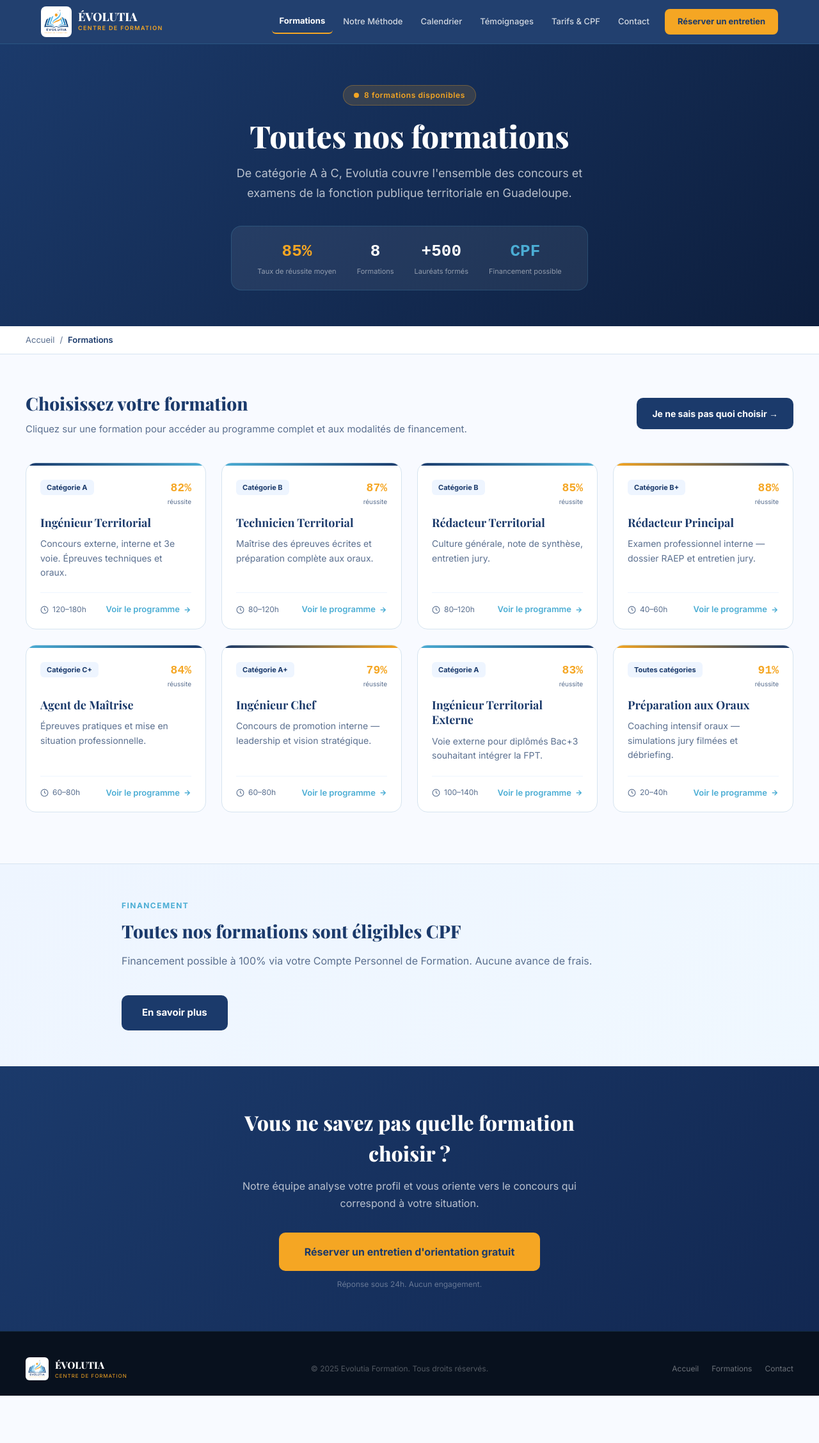
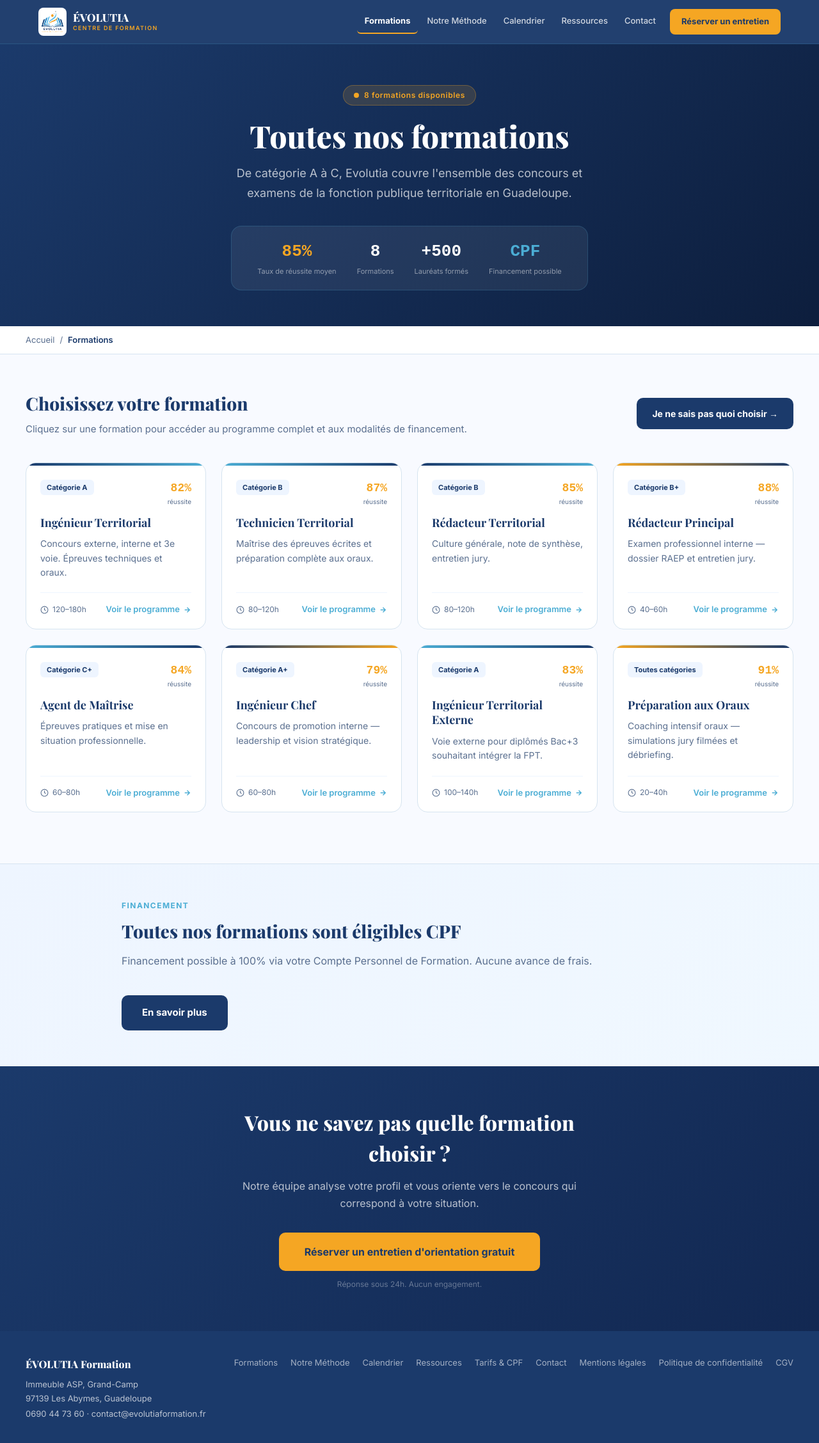
Before and after one commit to jmd971/evolutia, a Next.js app: page /formations in a window 1280 px wide. Shown: the top 2256 px of the page at 64% size. Before the commit the page ends 2182 px from the top, so only its background shows below. Built offline with nearby package versions, Linux system fonts and the light colour scheme.

Commit message:
feat: use shared NavBar/Footer in app/formations/page.tsx

```diff
--- a/app/formations/page.tsx
+++ b/app/formations/page.tsx
@@ -2,6 +2,8 @@
 
 import Image from "next/image";
 import Link from "next/link";
+import NavBar from "../components/NavBar"
+import Footer from "../components/Footer"
 
 const FORMATIONS = [
   {
@@ -91,32 +93,7 @@ export default function FormationsPage() {
     <div style={{ fontFamily: "'Inter', system-ui, sans-serif", color: "#1a2740", background: "#F8FAFF" }}>
 
       {/* Navbar */}
-      <header style={{ position: "sticky", top: 0, zIndex: 50, background: "rgba(27,58,107,0.97)", backdropFilter: "blur(12px)", borderBottom: "1px solid rgba(75,173,212,0.2)" }}>
-        <div style={{ maxWidth: 1200, margin: "0 auto", padding: "0 24px", display: "flex", alignItems: "center", justifyContent: "space-between", height: 68 }}>
-          <Link href="/" style={{ display: "flex", alignItems: "center", gap: 10, textDecoration: "none" }}>
-            <Image src="/logo-evolutia.png" alt="Évolutia Formation" width={48} height={48} style={{ borderRadius: 8, background: "white", padding: 2 }} priority />
-            <div>
-              <div style={{ fontFamily: "'Playfair Display', serif", fontWeight: 800, fontSize: 18, color: "white", lineHeight: 1.1 }}>ÉVOLUTIA</div>
-              <div style={{ fontSize: 9, color: "#F5A623", letterSpacing: "0.15em", fontWeight: 600, textTransform: "uppercase" }}>Centre de Formation</div>
-            </div>
-          </Link>
-          <nav style={{ display: "flex", gap: 4, alignItems: "center" }}>
-            {([
-              ["Formations", "/formations"],
-              ["Notre Méthode", "/notre-methode"],
-              ["Calendrier", "/calendrier-concours-guadeloupe"],
-              ["Témoignages", "/temoignages-laureats"],
-              ["Tarifs & CPF", "/financement-tarifs"],
-              ["Contact", "/contact"],
-            ] as [string, string][]).map(([label, href]) => (
-              <Link key={href} href={href} style={{ color: href === "/formations" ? "white" : "rgba(255,255,255,0.8)", textDecoration: "none", fontSize: 13, fontWeight: href === "/formations" ? 700 : 500, padding: "8px 12px", borderRadius: 6, borderBottom: href === "/formations" ? "2px solid #F5A623" : "none" }}>{label}</Link>
-            ))}
-            <Link href="/#contact" style={{ marginLeft: 8, background: "#F5A623", color: "#1B3A6B", fontWeight: 700, fontSize: 13, padding: "10px 20px", borderRadius: 8, textDecoration: "none", whiteSpace: "nowrap" }}>
-              Réserver un entretien
-            </Link>
-          </nav>
-        </div>
-      </header>
+      <NavBar activeHref="/formations" />
 
       {/* Hero */}
       <section style={{ background: "linear-gradient(135deg, #1B3A6B 0%, #0d1e3d 100%)", padding: "64px 24px 56px" }}>
@@ -229,23 +206,7 @@ export default function FormationsPage() {
       </section>
 
       {/* Footer */}
-      <footer style={{ background: "#08111E", padding: "40px 24px 24px", borderTop: "1px solid rgba(75,173,212,0.15)" }}>
-        <div style={{ maxWidth: 1200, margin: "0 auto", display: "flex", justifyContent: "space-between", alignItems: "center", flexWrap: "wrap", gap: 16 }}>
-          <div style={{ display: "flex", alignItems: "center", gap: 10 }}>
-            <Image src="/logo-evolutia.png" alt="Évolutia" width={36} height={36} style={{ borderRadius: 6, background: "white", padding: 2 }} />
-            <div>
-              <div style={{ fontFamily: "'Playfair Display', serif", fontWeight: 800, fontSize: 15, color: "white" }}>ÉVOLUTIA</div>
-              <div style={{ fontSize: 8, color: "#F5A623", letterSpacing: "0.12em" }}>CENTRE DE FORMATION</div>
-            </div>
-          </div>
-          <div style={{ color: "rgba(255,255,255,0.3)", fontSize: 12 }}>© 2025 Evolutia Formation. Tous droits réservés.</div>
-          <div style={{ display: "flex", gap: 20 }}>
-            {([["Accueil", "/"], ["Formations", "/formations"], ["Contact", "/#contact"]] as [string,string][]).map(([label, href]) => (
-              <Link key={href} href={href} style={{ color: "rgba(255,255,255,0.4)", fontSize: 12, textDecoration: "none" }}>{label}</Link>
-            ))}
-          </div>
-        </div>
-      </footer>
+      <Footer />
 
       <style>{`
         @import url('https://fonts.googleapis.com/css2?family=Playfair+Display:wght@400;600;700;800&family=Inter:wght@300;400;500;600;700&display=swap');
```
